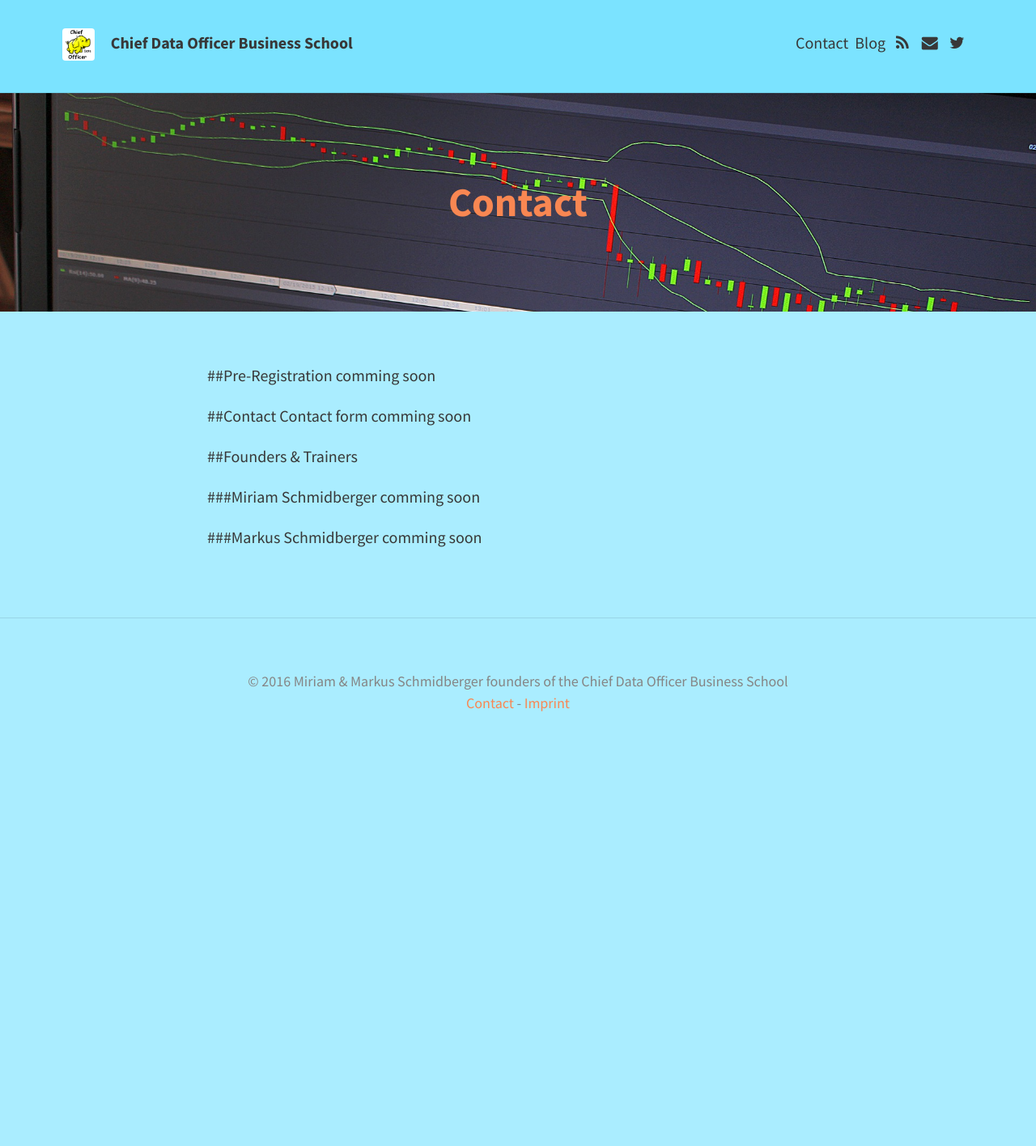
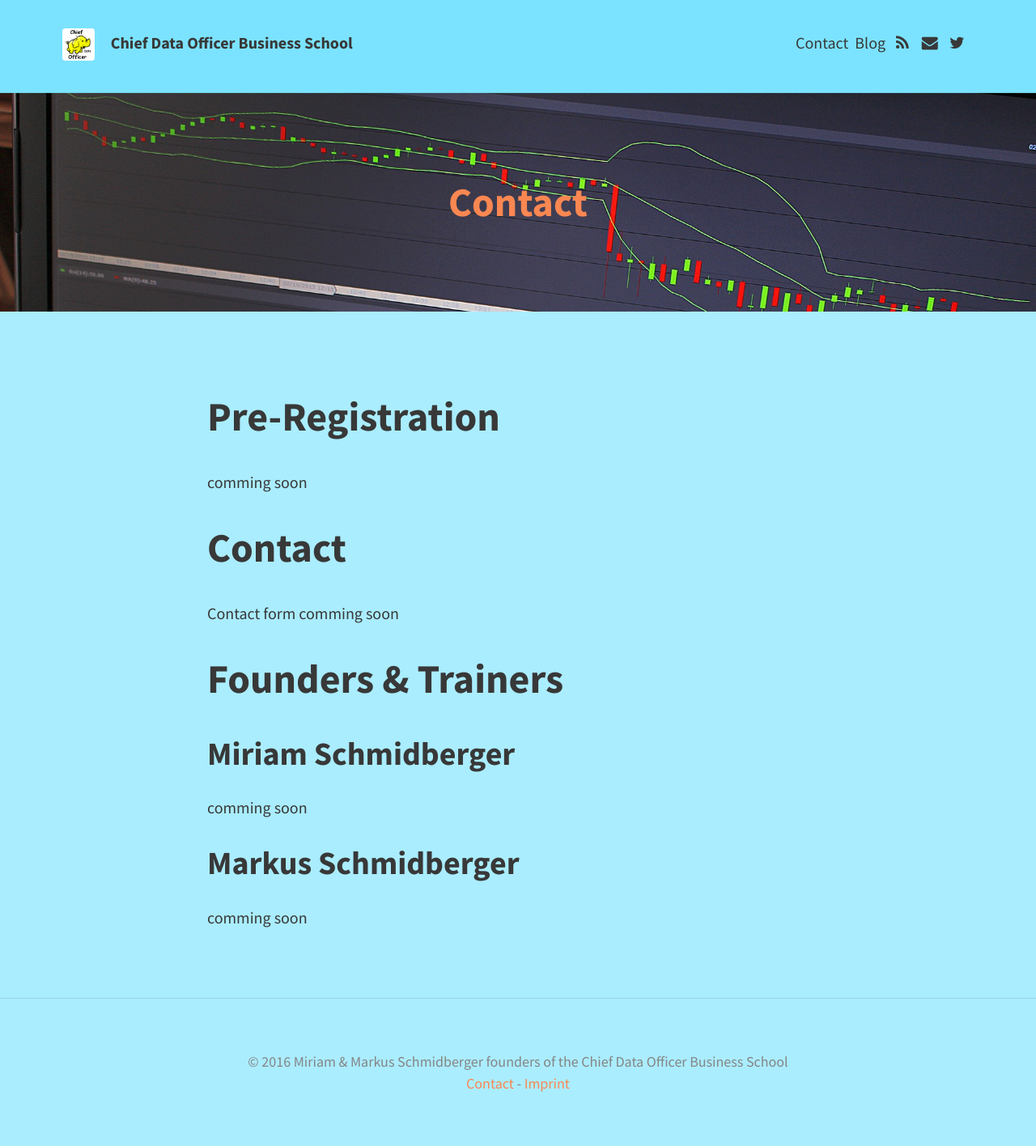
Before and after one commit to schmidb/CDOhub, a Jekyll site: the page built from contact.md, in a window 1280 px wide. Shown: the whole page at 81% size. Built offline with Jekyll 4.4.1, drawn with Linux system fonts in a browser that asks for light colours; nearby versions of some CDN libraries; before the commit the page ends 946 px from its top, so only the background shows below that.

Commit message:
markdown fixes

```diff
--- a/contact.md
+++ b/contact.md
@@ -5,16 +5,16 @@ permalink: /contact/
 feature-img: "img/banner-643724.jpg"
 ---
 
-##Pre-Registration
+# Pre-Registration
 comming soon
 
-##Contact
+# Contact
 Contact form comming soon
 
-##Founders & Trainers
+# Founders & Trainers
 
-###Miriam Schmidberger
+## Miriam Schmidberger
 comming soon
 
-###Markus Schmidberger
+## Markus Schmidberger
 comming soon
```
Also changed, not shown: home.md (+0 -5 lines), imprint.md (+6 -6 lines).
